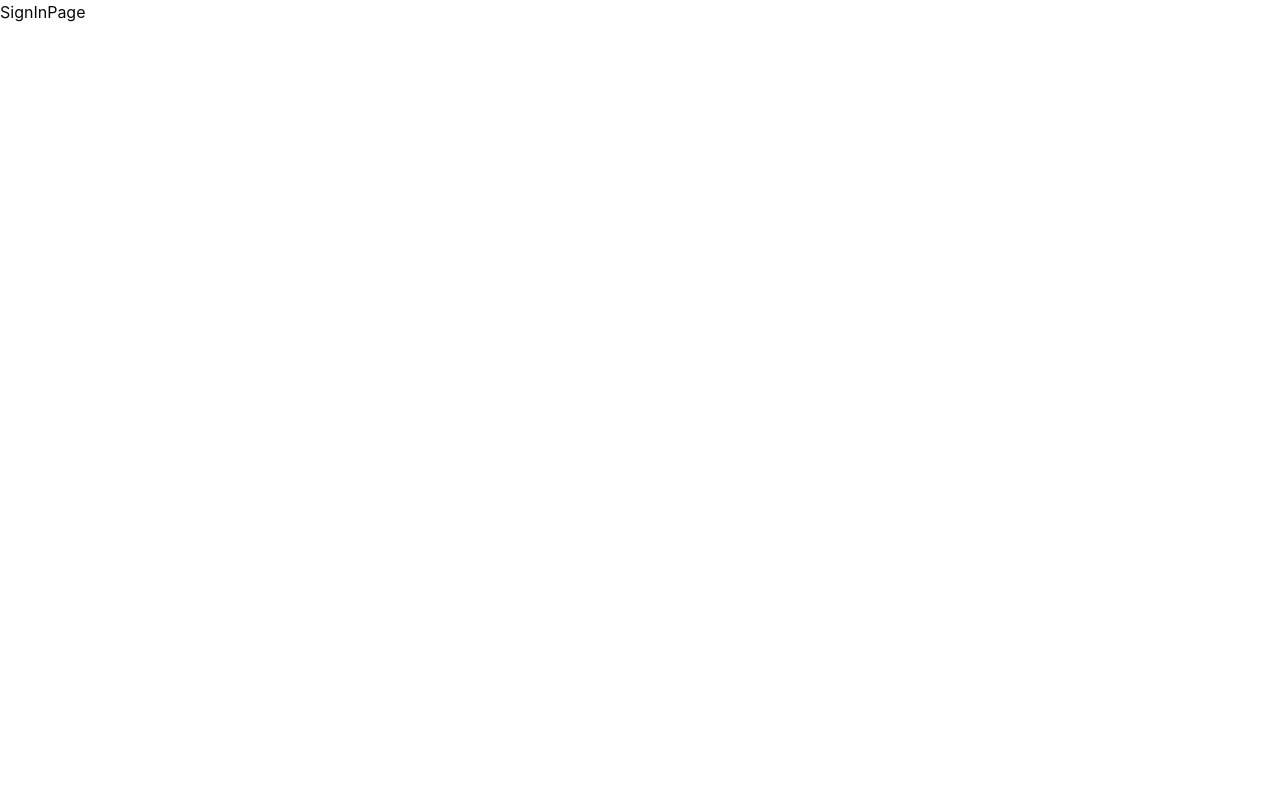
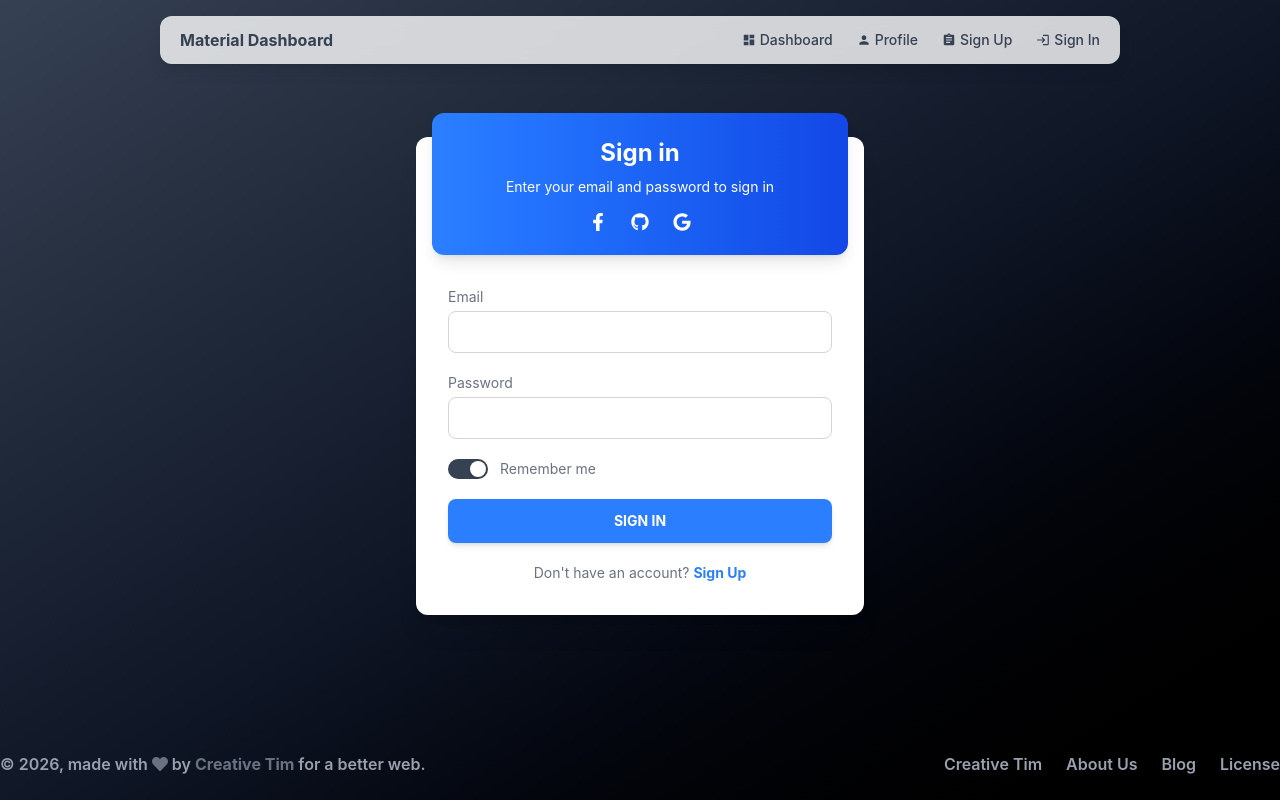
Before and after one commit to mahmoudYousf2005/Dashboard, a React (Vite) app: page /sign-in in a window 1280 px wide. Built offline with nearby package versions, Linux system fonts and the light colour scheme.

Commit message:
feat: add SignUpForm component and updated SignInPage component and update AuthNavbar

```diff
--- a/src/examples/Navbars/AuthNavbar.jsx
+++ b/src/examples/Navbars/AuthNavbar.jsx
@@ -9,7 +9,7 @@ const links = [
 ];
 
 const AuthNavbar = () => (
-  <nav className="mx-4 mt-4 px-5 py-3 rounded-xl bg-white/80 backdrop-blur flex items-center justify-between shadow-lg">
+  <nav className=" w-9/12 mx-auto mt-4 px-5 py-3 rounded-xl bg-white/80 backdrop-blur flex items-center justify-between shadow-lg">
     <Link to="/dashboard" className="font-bold text-gray-700">
       Material Dashboard
     </Link>
--- a/src/layout/authentication/sign-in/SignInPage.jsx
+++ b/src/layout/authentication/sign-in/SignInPage.jsx
@@ -1,10 +1,29 @@
+import AuthLayout from "../AuthLayout";
+import SignInForm from "./components/SignInForm";
+import { socials } from "../data/socialData";
 
-const SignInPage = () => {
-  return (
-    <div>
-      SignInPage
+const SignInPage = () => (
+  <AuthLayout>
+    <div className="w-full max-w-md bg-white rounded-xl shadow-xl pb-8 -mt-10">
+      {/* الهيدر الأزرق */}
+      <div className="-mt-6 mx-4 rounded-xl bg-linear-to-r from-blue-500 to-blue-700 text-white text-center py-6 px-4 shadow-lg">
+        <h2 className="font-bold text-2xl">Sign in</h2>
+        <p className="text-sm mt-2">Enter your email and password to sign in</p>
+
+        <div className="flex justify-center gap-6 mt-4 text-lg">
+          {socials.map(({ id, name, icon: Icon, url }) => (
+            <a key={id} href={url} aria-label={name} className="hover:opacity-80">
+              <Icon />
+            </a>
+          ))}
+        </div>
+      </div>
+
+      <div className="px-8 mt-8">
+        <SignInForm />
+      </div>
     </div>
-  )
-}
+  </AuthLayout>
+);
 
-export default SignInPage
+export default SignInPage;
--- /dev/null
+++ b/src/layout/authentication/sign-in/components/SignInForm.jsx
@@ -0,0 +1,77 @@
+import { useState } from "react";
+import { Link } from "react-router-dom";
+
+const fields = [
+  { name: "email", label: "Email", type: "email" },
+  { name: "password", label: "Password", type: "password" },
+];
+
+const SignInForm = () => {
+  const [values, setValues] = useState({ email: "", password: "" });
+  const [remember, setRemember] = useState(true);
+
+  const handleChange = (e) =>
+    setValues((prev) => ({ ...prev, [e.target.name]: e.target.value }));
+
+  const handleSubmit = (e) => {
+    e.preventDefault();
+    console.log({ ...values, remember });
+  };
+
+  return (
+    <form onSubmit={handleSubmit} className="space-y-5">
+      {fields.map(({ name, label, type }) => (
+        <div key={name}>
+          <label htmlFor={name} className="block text-sm text-gray-500 mb-1">
+            {label}
+          </label>
+          <input
+            id={name}
+            name={name}
+            type={type}
+            value={values[name]}
+            onChange={handleChange}
+            required
+            className="w-full px-3 py-2.5 border border-gray-300 rounded-lg text-sm text-gray-700 outline-none focus:border-blue-500"
+          />
+        </div>
+      ))}
+
+      {/* Remember me */}
+      <div className="flex items-center gap-3">
+        <button
+          type="button"
+          role="switch"
+          aria-checked={remember}
+          onClick={() => setRemember((prev) => !prev)}
+          className={`relative shrink-0 w-10 h-5 rounded-full transition-colors ${
+            remember ? "bg-gray-700" : "bg-gray-300"
+          }`}
+        >
+          <span
+            className={`absolute top-0.5 left-0.5 w-4 h-4 rounded-full bg-white shadow transition-transform ${
+              remember ? "translate-x-5" : ""
+            }`}
+          />
+        </button>
+        <span className="text-sm text-gray-500">Remember me</span>
+      </div>
+
+      <button
+        type="submit"
+        className="w-full py-3 rounded-lg bg-blue-500 text-white text-sm font-bold uppercase shadow-md hover:bg-blue-600"
+      >
+        Sign In
+      </button>
+
+      <p className="text-center text-sm text-gray-500">
+        Don&apos;t have an account?{" "}
+        <Link to="/sign-up" className="font-bold text-blue-500">
+          Sign Up
+        </Link>
+      </p>
+    </form>
+  );
+};
+
+export default SignInForm;
--- a/src/layout/authentication/sign-up/components/SignUpForm.jsx
+++ b/src/layout/authentication/sign-up/components/SignUpForm.jsx
@@ -16,7 +16,7 @@ const SignUpForm = () => {
 
   const handleSubmit = (e) => {
     e.preventDefault();
-    console.log(values); // هنا هتربط الـ API بعدين
+    console.log(values);
   };
 
   return (
```
